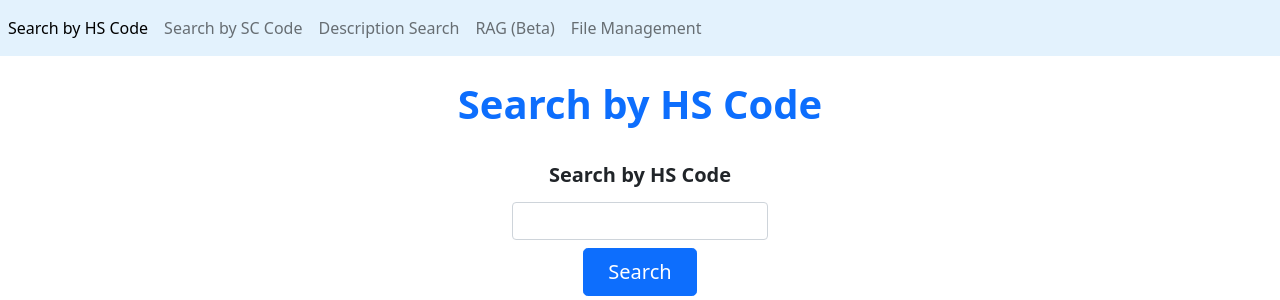
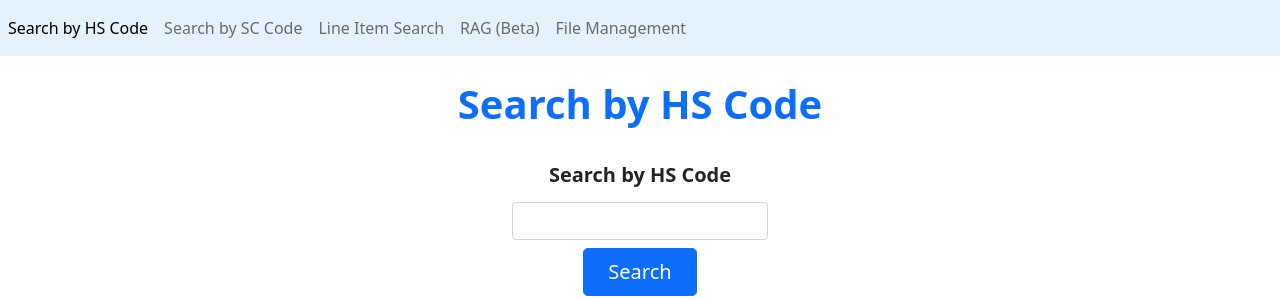
Before and after one commit to venura-Pussella/Tariff-RAG-Search, a Flask app: page / in a window 1280 px wide. Shown: the top 300 px of the page. Run offline with Flask 3, Linux system fonts and the light colour scheme; parts of the project's set-up code (start-up, migrations or seed data) failed here and were passed over; some libraries are stand-ins or nearby versions.

Commit message:
Removed user-facing references to 'vector store search' with 'line item search' to better convey the purpose of the page. Renamed chatbot.html to rag.html

```diff
--- a/app.py
+++ b/app.py
@@ -55,20 +55,20 @@ def favicon():
     return send_from_directory(os.path.join(app.root_path, 'static'),
                                'favicon.ico', mimetype='image/vnd.microsoft.icon')
 
-@app.route("/vector_store_search", methods=["GET", "POST"])
+@app.route("/line_item_search", methods=["GET", "POST"])
 def vector_store_search():
-    print('Request for vector search page received')
+    print('Request for line item search page received')
     user_query = None
     itemsAndScores = None
     if request.method == "POST":
         user_query = request.form.get("query")
         user_query = user_query[:500] # cap to 500 characters to avoid accidential/malicious long query which can incur high embedding costs
         toks.updateTokens(user_query) # update token count tracker
-        print("app.py: user_query for vector_search is: " + user_query)
+        print("app.py: user_query for line_item_search is: " + user_query)
         itemsAndScores = vectorstoreSearch.vectorStoreSearch(user_query)
-    return render_template("vector_store_search.html", results=itemsAndScores, user_query=user_query)
+    return render_template("line_item_search.html", results=itemsAndScores, user_query=user_query)
 
-@app.route("/chatbot", methods=["GET", "POST"])
+@app.route("/rag", methods=["GET", "POST"])
 def chatbot():
     print('Request for RAG page received')
     user_query = None
@@ -80,7 +80,7 @@ def chatbot():
         print("app.py: user_query for RAG page is: " + user_query)
         answer = chatBot.getChatBotAnswer(user_query)
         answer_html = markdown.markdown(answer,extensions=['tables'])
-    return render_template("chatbot.html", results=answer_html, user_query=user_query)
+    return render_template("rag.html", results=answer_html, user_query=user_query)
 
 @app.route('/file_management')
 def file_management():
--- a/templates/file_management.html
+++ b/templates/file_management.html
@@ -14,7 +14,7 @@
         <ul class="navbar-nav ">
           <li class="nav-item "><a class="nav-link" href="{{ url_for('hscode_search')}}">Search by HS Code</a> </li>
           <li class="nav-item "><a class="nav-link" href="{{ url_for('sccode_search')}}">Search by SC Code</a></li>
-          <li class="nav-item"><a  class="nav-link" href="{{ url_for('vector_store_search')}}">Description Search</a></li>
+          <li class="nav-item"><a  class="nav-link" href="{{ url_for('vector_store_search')}}">Line Item Search</a></li>
           <li class="nav-item "><a class="nav-link" href="{{ url_for('chatbot')}}">RAG (Beta)</a></li>
           <li class="nav-item active"><a style="color: black;" class="nav-link" href="{{ url_for('file_management')}}">File Management</a></li>
         </ul>
--- a/templates/hscode_search.html
+++ b/templates/hscode_search.html
@@ -10,7 +10,7 @@
         <ul class="navbar-nav ">
           <li class="nav-item active"><a class="nav-link" style="color: black;" href="{{ url_for('hscode_search')}}">Search by HS Code</a> </li>
           <li class="nav-item"><a class="nav-link" href="{{ url_for('sccode_search')}}">Search by SC Code</a></li>
-          <li class="nav-item"><a class="nav-link" href="{{ url_for('vector_store_search')}}">Description Search</a></li>
+          <li class="nav-item"><a class="nav-link" href="{{ url_for('vector_store_search')}}">Line Item Search</a></li>
           <li class="nav-item "><a class="nav-link" href="{{ url_for('chatbot')}}">RAG (Beta)</a></li>
           <li class="nav-item"><a class="nav-link" href="{{ url_for('file_management')}}">File Management</a></li>
         </ul>
--- a/templates/chatbot.html
+++ b/templates/rag.html
@@ -10,7 +10,7 @@
       <ul class="navbar-nav ">
         <li class="nav-item"><a class="nav-link" href="{{ url_for('hscode_search')}}">Search by HS Code</a> </li>
         <li class="nav-item"><a class="nav-link" href="{{ url_for('sccode_search')}}">Search by SC Code</a></li>
-        <li class="nav-item"><a class="nav-link" href="{{ url_for('vector_store_search')}}">Description Search</a></li>
+        <li class="nav-item"><a class="nav-link" href="{{ url_for('vector_store_search')}}">Line Item Search</a></li>
         <li class="nav-item active"><a class="nav-link" style="color: black;" href="{{ url_for('chatbot')}}">RAG (Beta) </a></li>
         <li class="nav-item"><a class="nav-link" href="{{ url_for('file_management')}}">File Management</a></li>
       </ul>
--- a/templates/sccode_search.html
+++ b/templates/sccode_search.html
@@ -10,7 +10,7 @@
         <ul class="navbar-nav ">
           <li class="nav-item "><a class="nav-link" href="{{ url_for('hscode_search')}}">Search by HS Code</a> </li>
           <li class="nav-item active"><a style="color: black;" class="nav-link" href="{{ url_for('sccode_search')}}">Search by SC Code</a></li>
-          <li class="nav-item"><a class="nav-link" href="{{ url_for('vector_store_search')}}">Description Search</a></li>
+          <li class="nav-item"><a class="nav-link" href="{{ url_for('vector_store_search')}}">Line Item Search</a></li>
           <li class="nav-item "><a class="nav-link" href="{{ url_for('chatbot')}}">RAG (Beta)</a></li>
           <li class="nav-item"><a class="nav-link" href="{{ url_for('file_management')}}">File Management</a></li>
         </ul>
```
Also changed, not shown: templates/line_item_search.html (renamed from templates/vector_store_search.html, +4 -4 lines).
